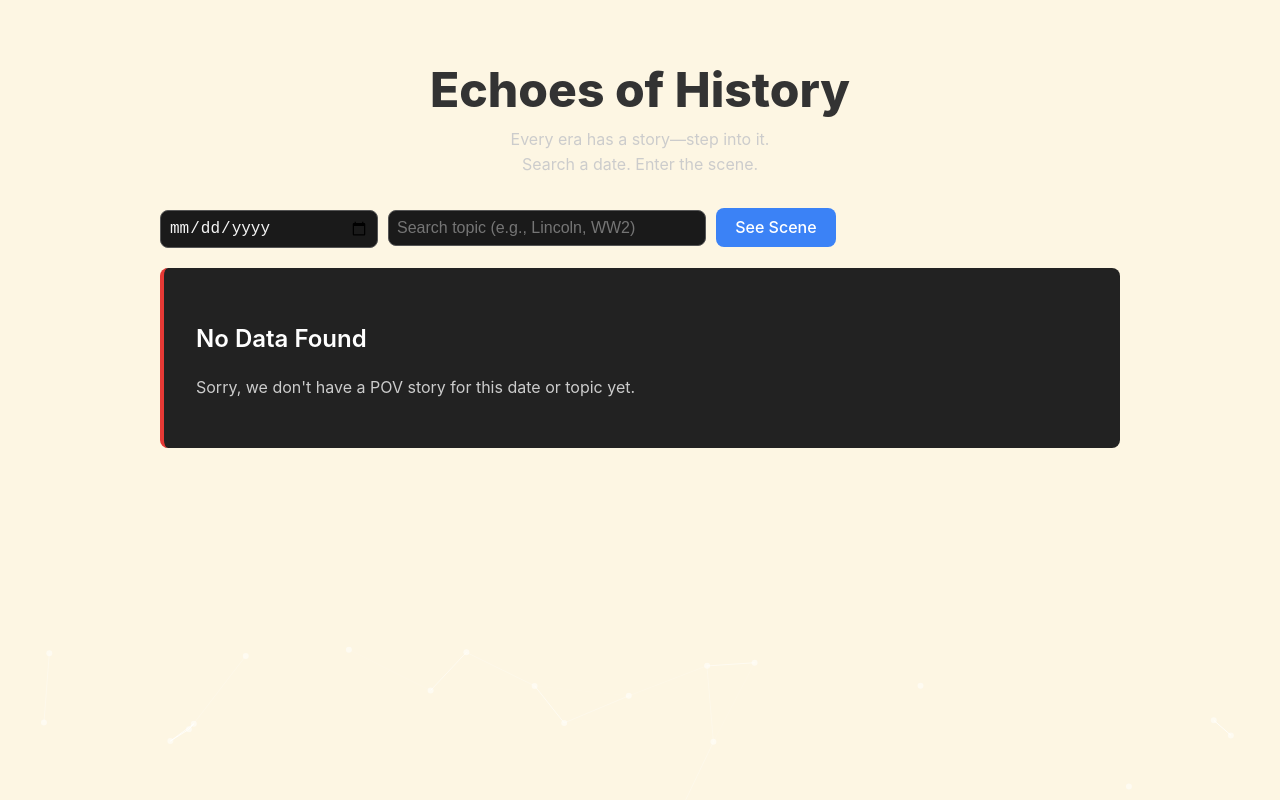
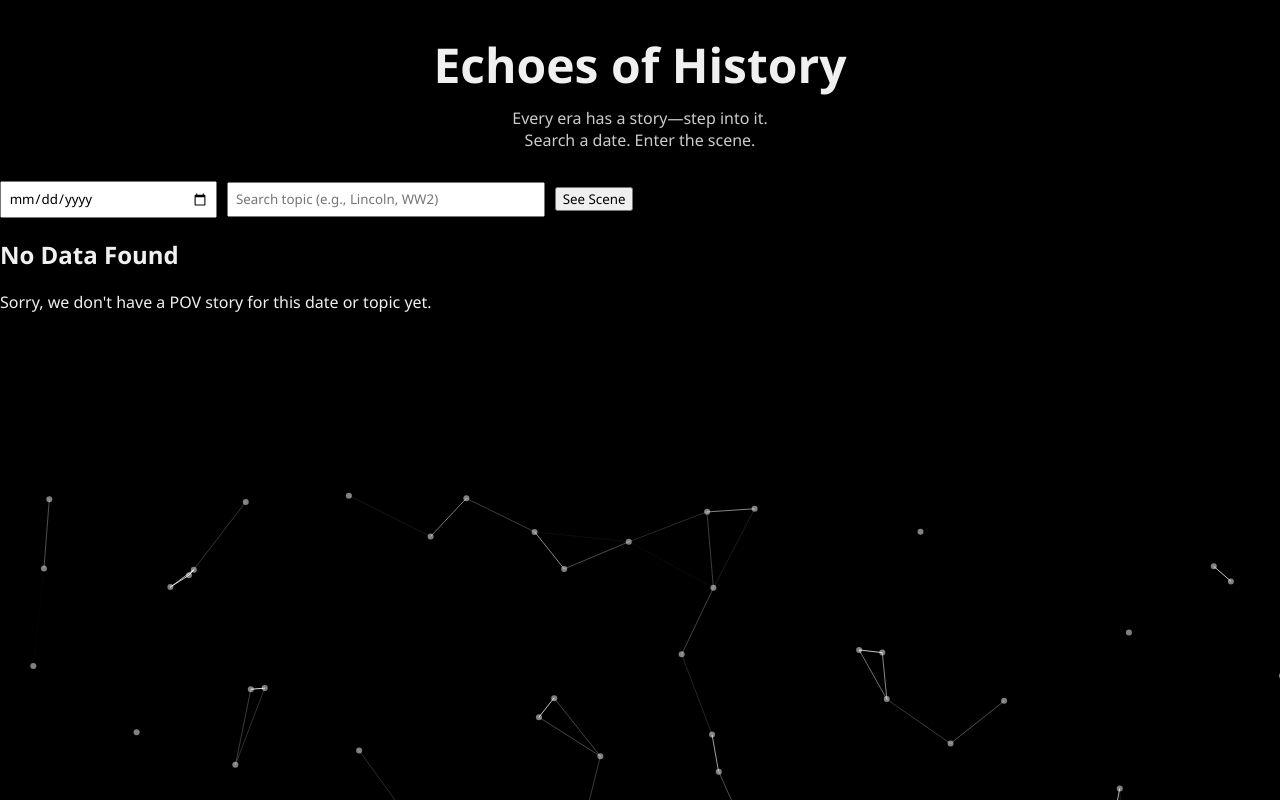
Before and after one commit to AshishBamba05/histbytz-app, a React (Vite) app: page / in a window 1280 px wide. Shown: the top 800 px of the page. Built offline with nearby package versions, Linux system fonts and the light colour scheme.

Commit message:
Update index.css

```diff
--- a/src/index.css
+++ b/src/index.css
@@ -1,189 +1,15 @@
-:root {
-  font-family: system-ui, Avenir, Helvetica, Arial, sans-serif;
-  line-height: 1.5;
-  font-weight: 400;
-
-  font-synthesis: none;
-  text-rendering: optimizeLegibility;
-  -webkit-font-smoothing: antialiased;
-  -moz-osx-font-smoothing: grayscale;
-  color-scheme: light dark;
+body {
+  margin: 0;
+  font-family: 'Segoe UI', sans-serif;
+  background-color: #000000;
+  color: #f0f0f0;
 }
 
-/* Light Theme Defaults */
-body {
-  font-family: 'Inter', sans-serif;
-  line-height: 1.6;
-  font-size: 16px;
-  background: #fdf6e3;
-  color: #333;
-  margin: 0;
-  padding: 0;
+input, button {
+  font-family: inherit;
 }
 
-a {
-  font-weight: 500;
-  color: #646cff;
-  text-decoration: inherit;
+::selection {
+  background: #60a5fa;
+  color: #fff;
 }
-a:hover {
-  color: #535bf2;
-}
-
-h1 {
-  font-size: 3.2em;
-  line-height: 1.1;
-  margin-bottom: 0.5em;
-}
-
-button {
-  border-radius: 8px;
-  border: 1px solid transparent;
-  padding: 0.6em 1.2em;
-  font-size: 1em;
-  font-weight: 500;
-  font-family: inherit;
-  background-color: #1a1a1a;
-  color: #fff;
-  cursor: pointer;
-  transition: border-color 0.25s;
-}
-button:hover {
-  border-color: #646cff;
-}
-button:focus,
-button:focus-visible {
-  outline: 4px auto -webkit-focus-ring-color;
-}
-
-/* Fancy Gradient Background (use with .gradient class on any element) */
-.gradient {
-  background: linear-gradient(-45deg, #ee7752, #e73c7e, #23a6d5, #23d5ab);
-  background-size: 400% 400%;
-  animation: gradientShift 10s ease infinite;
-}
-
-@keyframes gradientShift {
-  0% { background-position: 0% 50%; }
-  50% { background-position: 100% 50%; }
-  100% { background-position: 0% 50%; }
-}
-
-/* Optional: Dark Mode Overrides */
-@media (prefers-color-scheme: dark) {
- body {
-  margin: 0;
-  padding: 0;
-  font-family: 'Inter', sans-serif;
-  background: radial-gradient(circle at 30% 30%, #2c3e50, #000000);
-  animation: pulseBG 10s ease-in-out infinite alternate;
-  color: #f5f5f5;
-}
-
-@keyframes pulseBG {
-  0% { background-position: 0% 0%; }
-  100% { background-position: 100% 100%; }
-}
-
-
-  a:hover {
-    color: #747bff;
-  }
-
-  button {
-    background-color: #444;
-    color: white;
-  }
-}
-
-.container {
-  max-width: 960px;
-  margin: 0 auto;
-  padding: 2rem;
-}
-
-.story-card:hover {
-  transform: scale(1.01);
-}
-
-input[type="text"],
-input[type="date"] {
-  border: 1px solid #555;
-  border-radius: 8px;
-  padding: 0.5em 1em;
-  margin-right: 10px;
-  font-size: 1em;
-  width: 250px;
-  background-color: #1a1a1a;
-  color: #f5f5f5;
-}
-
-
-button {
-  background: #3b82f6;
-  color: white;
-  border: none;
-  padding: 0.6em 1.2em;
-  border-radius: 8px;
-  font-size: 1em;
-  cursor: pointer;
-}
-button:hover {
-  background: #2563eb;
-}
-
-h1 {
-  font-size: 3rem;
-  margin-bottom: 1rem;
-}
-
-h2 {
-  font-size: 1.5rem;
-  color: #ffffff;
-  font-weight: 600;
-  margin-bottom: 0.5rem;
-}
-
-.story-card img {
-  border-radius: 8px;
-  max-width: 100%;
-  height: auto;
-}
-
-.no-data {
-  padding: 2rem;
-  background-color: #222;
-  border-left: 4px solid #e53935;
-  border-radius: 8px;
-  color: #ccc;
-}
-
-.story-card h2 {
-  color: #ffffff;
-  text-shadow: 0 1px 3px rgba(0, 0, 0, 0.7);
-}
-
-.story-card p {
-  color: #ccc;
-}
-
-.story-card {
-  background-color: rgba(30, 30, 30, 0.4);
-  -webkit-backdrop-filter: blur(8px);
-  backdrop-filter: blur(8px);
-  border-radius: 12px;
-  padding: 20px;
-  margin-bottom: 20px;
-  box-shadow: 0 4px 12px rgba(0,0,0,0.3);
-  color: #ccc;
-  transform: translateZ(0);
-}
-
-
-
-@supports (-webkit-backdrop-filter: none) {
-  .story-card {
-    background-color: rgba(30, 30, 30, 0.7); /* Slightly stronger fallback bg */
-    -webkit-backdrop-filter: blur(8px);
-  }
-}
```
